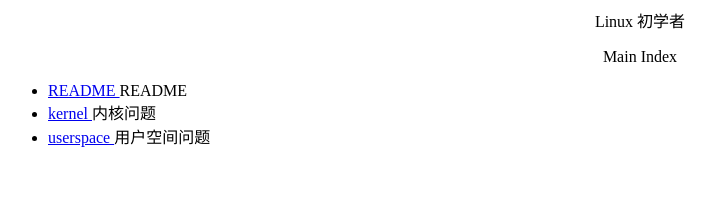
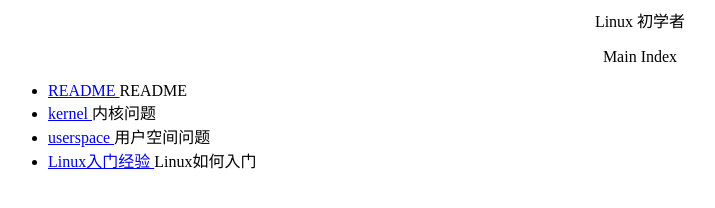
Before and after one commit to XieQirong/linux-beginner, a plain HTML site: page index.html in a window 1280 px wide. Shown: the whole page, without its empty margins (0-715 px from the left). Drawn offline with Linux system fonts and the light colour scheme.

Commit message:
index: 仅更新index
Signed-off-by: Wang Xiaoqiang <wangxq10@lzu.edu.cn>

```diff
--- a/index.html
+++ b/index.html
@@ -12,6 +12,7 @@
 <LI> <A HREF="README"> README </A> README </LI>
 <LI> <A HREF="kernel/index.html"> kernel  </A> 内核问题  </LI>
 <LI> <A HREF="userspace/index.html"> userspace </A> 用户空间问题 </LI>
+<LI> <A HREF="how-to-start-study-linux.md"> Linux入门经验 </A> Linux如何入门 </LI>
 </UL>
 
 </BODY>
```
